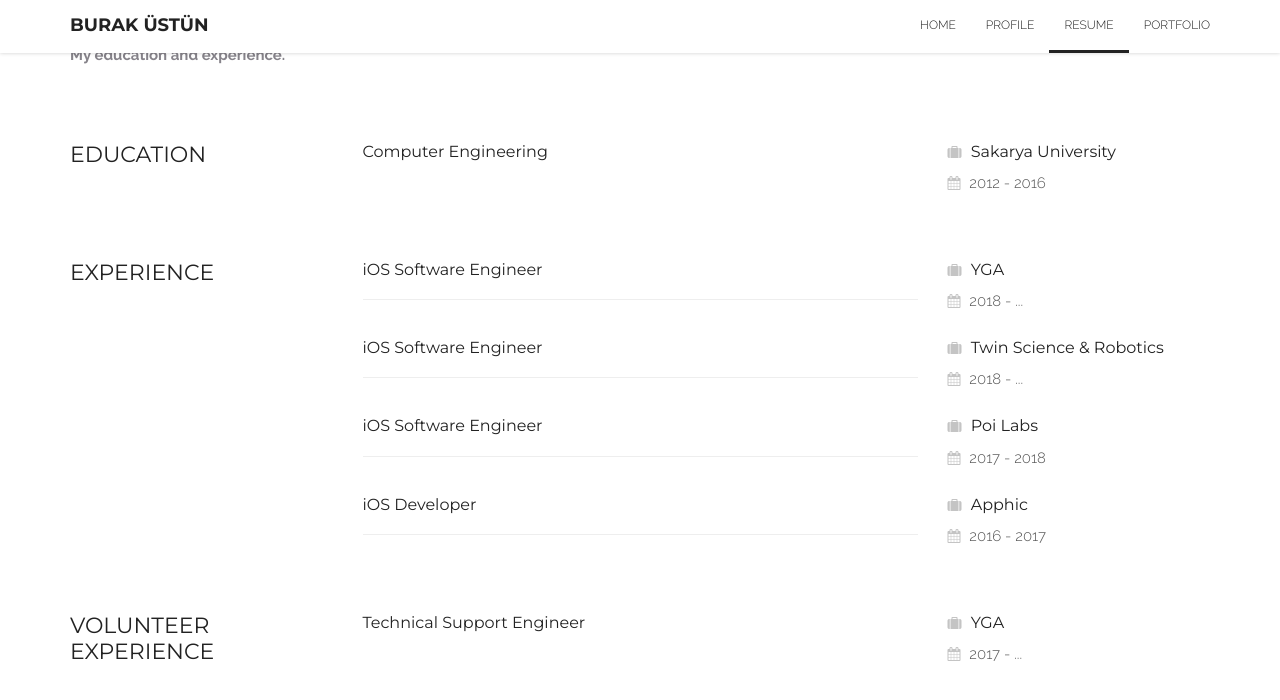
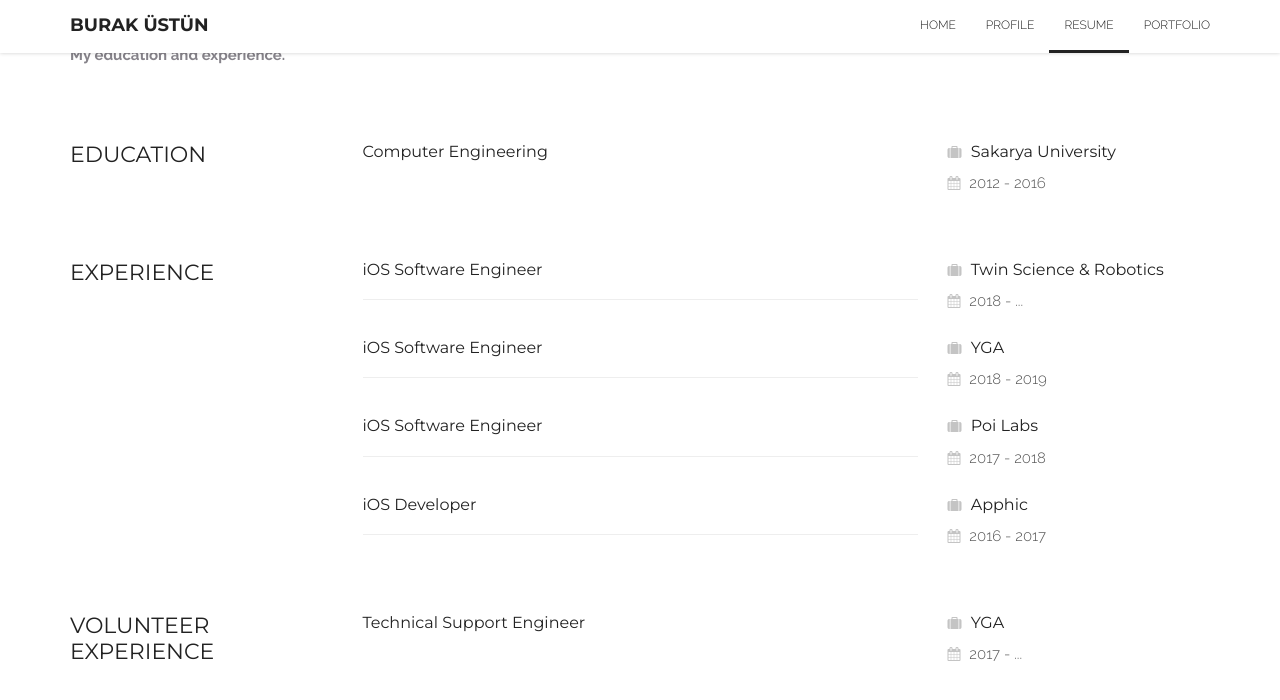
Before and after one commit to buracules/buracules.github.io, a Jekyll site: the page index.html, which Jekyll copies as it is, in a window 1280 px wide and 900 px high, scrolled down 2210 px. Shown: the top 700 px of the window. Built offline with Jekyll 4.4.1, drawn with Linux system fonts in a browser that asks for light colours.

Commit message:
Update Work History

```diff
--- a/index.html
+++ b/index.html
@@ -327,7 +327,7 @@
 						</div>
 
 						<div class="col-md-3 col-sm-4 resume-place wow bounceInRight">
-							<h4><i class="fa fa-suitcase"></i> YGA</h4>
+							<h4><i class="fa fa-suitcase"></i> Twin Science & Robotics</h4>
 							<i class="fa fa-calendar"></i> 2018 - ...
 							<hr class="visible-xs">
 						</div>
@@ -339,8 +339,8 @@
 						</div>
 
 						<div class="col-md-3 col-sm-4 resume-place wow bounceInRight">
-							<h4><i class="fa fa-suitcase"></i> Twin Science & Robotics</h4>
-							<i class="fa fa-calendar"></i> 2018 - ...
+							<h4><i class="fa fa-suitcase"></i> YGA</h4>
+							<i class="fa fa-calendar"></i> 2018 - 2019
 							<hr class="visible-xs">
 						</div>
 
```
